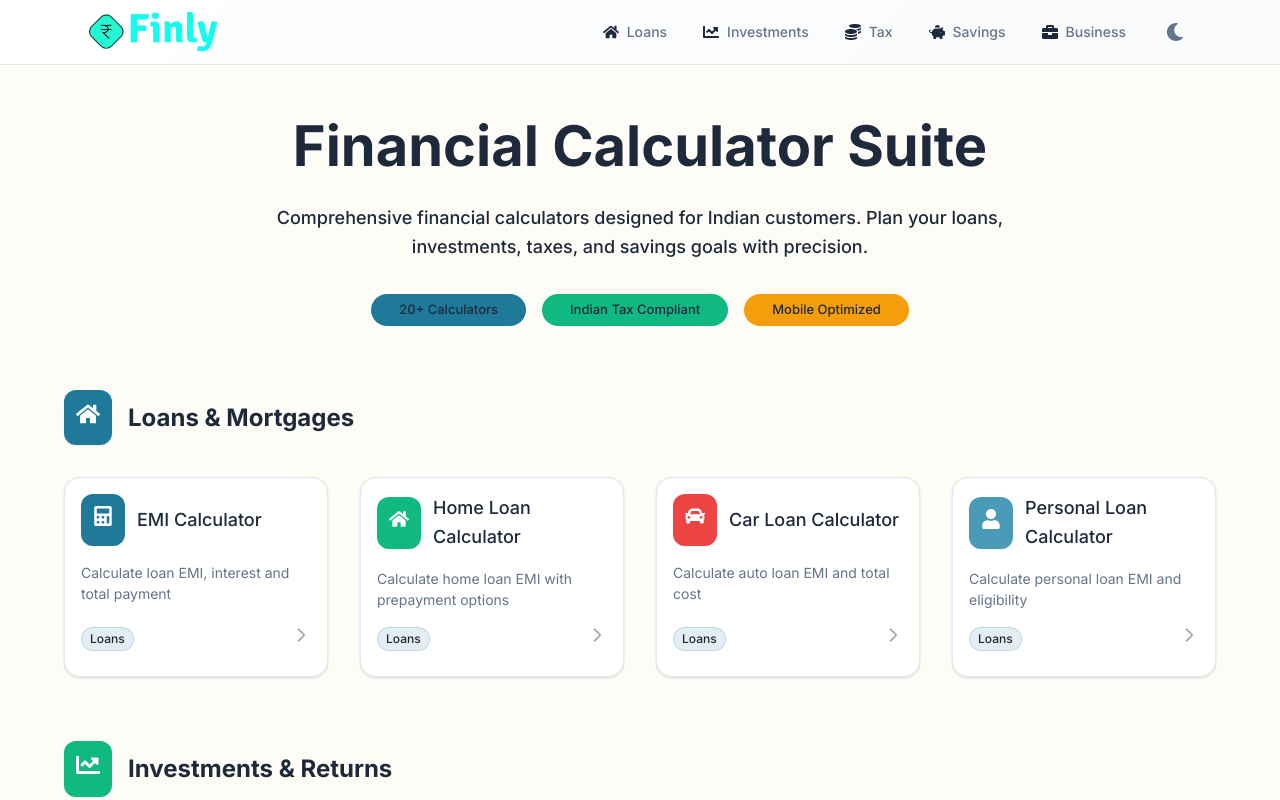
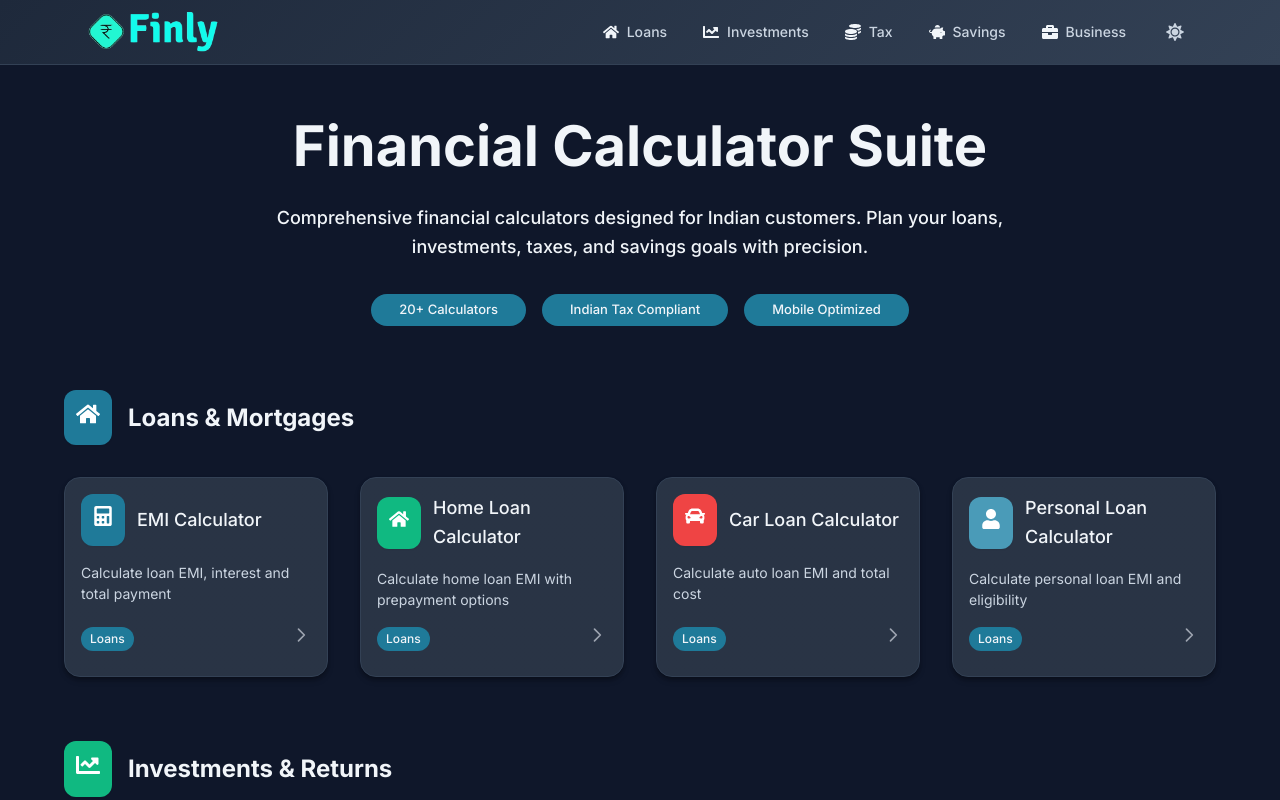
Before and after one commit to deepakroy11/financial-calculator, a Next.js app: page / in a window 1280 px wide. Shown: the top 800 px of the page. Built offline with nearby package versions, Linux system fonts and the light colour scheme.

Commit message:
Make dark theme default

```diff
--- a/app/globals.css
+++ b/app/globals.css
@@ -15,8 +15,20 @@
   --info-color: #3b82f6;
 }
 
+/* Default theme (Dark) */
+:root {
+  --bg-primary: #0f172a;
+  --bg-secondary: #1e293b;
+  --bg-tertiary: #334155;
+  --text-primary: #f1f5f9;
+  --text-secondary: #cbd5e1;
+  --border-color: #334155;
+  --shadow-light: rgba(0, 0, 0, 0.3);
+  --shadow-medium: rgba(0, 0, 0, 0.4);
+}
+
 /* Light theme */
-:root {
+[data-theme="light"] {
   --bg-primary: #fefcf7; /* Warm cream background */
   --bg-secondary: #ffffff;
   --bg-tertiary: #faf8f3; /* Slightly warmer tertiary */
@@ -27,7 +39,7 @@
   --shadow-medium: rgba(0, 0, 0, 0.15);
 }
 
-/* Dark theme */
+/* Keep dark theme selector for backward compatibility */
 [data-theme="dark"] {
   --bg-primary: #0f172a;
   --bg-secondary: #1e293b;
--- a/app/layout.tsx
+++ b/app/layout.tsx
@@ -89,6 +89,28 @@ export default function RootLayout({
         <link rel="manifest" href="/manifest.json" />
       </head>
       <body className={inter.className}>
+        <script
+          dangerouslySetInnerHTML={{
+            __html: `
+              // Set initial dark theme to prevent flash
+              (function() {
+                const savedMode = localStorage.getItem('darkMode');
+                const isDark = savedMode ? JSON.parse(savedMode) : true; // Default to dark
+                if (isDark) {
+                  document.documentElement.setAttribute('data-theme', 'dark');
+                  document.documentElement.classList.add('dark');
+                  document.body.style.backgroundColor = '#0f172a';
+                  document.body.style.color = '#f1f5f9';
+                } else {
+                  document.documentElement.setAttribute('data-theme', 'light');
+                  document.documentElement.classList.remove('dark');
+                  document.body.style.backgroundColor = '#fefcf7';
+                  document.body.style.color = '#1e293b';
+                }
+              })();
+            `,
+          }}
+        />
         <ClientThemeProvider>{children}</ClientThemeProvider>
         <script
           dangerouslySetInnerHTML={{
--- a/app/theme.tsx
+++ b/app/theme.tsx
@@ -39,7 +39,7 @@ export const theme = createTheme({
 export const CustomThemeProvider: React.FC<{ children: React.ReactNode }> = ({
   children,
 }) => {
-  const [darkMode, setDarkMode] = useState(false);
+  const [darkMode, setDarkMode] = useState(true);
   const [mounted, setMounted] = useState(false);
 
   useEffect(() => {
@@ -49,6 +49,10 @@ export const CustomThemeProvider: React.FC<{ children: React.ReactNode }> = ({
       const savedMode = localStorage.getItem("darkMode");
       if (savedMode) {
         setDarkMode(JSON.parse(savedMode));
+      } else {
+        // Default to dark mode if no preference is saved
+        setDarkMode(true);
+        localStorage.setItem("darkMode", JSON.stringify(true));
       }
     }
   }, []);
@@ -64,11 +68,38 @@ export const CustomThemeProvider: React.FC<{ children: React.ReactNode }> = ({
 
   // Prevent hydration mismatch by not rendering until mounted
   if (!mounted) {
+    // Use dark theme as default during SSR
+    const ssrTheme = createTheme({
+      palette: {
+        mode: "dark",
+        primary: {
+          main: "#1f7a99",
+          light: "#4a9bb8",
+          dark: "#155a73",
+          contrastText: "#ffffff",
+        },
+        secondary: {
+          main: "#f59e0b",
+          light: "#fbbf24",
+          dark: "#d97706",
+          contrastText: "#ffffff",
+        },
+        background: {
+          default: "#0f172a",
+          paper: "#1e293b",
+        },
+        text: {
+          primary: "#f1f5f9",
+          secondary: "#cbd5e1",
+        },
+      },
+    });
+
     return (
       <ThemeContext.Provider
-        value={{ darkMode: false, toggleDarkMode: () => {} }}
+        value={{ darkMode: true, toggleDarkMode: () => {} }}
       >
-        <ThemeProvider theme={theme}>{children}</ThemeProvider>
+        <ThemeProvider theme={ssrTheme}>{children}</ThemeProvider>
       </ThemeContext.Provider>
     );
   }
--- a/components/ui/DarkModeHandler.tsx
+++ b/components/ui/DarkModeHandler.tsx
@@ -15,7 +15,7 @@ export default function DarkModeHandler() {
         document.body.style.backgroundColor = "#0f172a";
         document.body.style.color = "#f1f5f9";
       } else {
-        document.documentElement.removeAttribute("data-theme");
+        document.documentElement.setAttribute("data-theme", "light");
         document.documentElement.classList.remove("dark");
         document.body.style.backgroundColor = "#fefcf7";
         document.body.style.color = "#1e293b";
```
